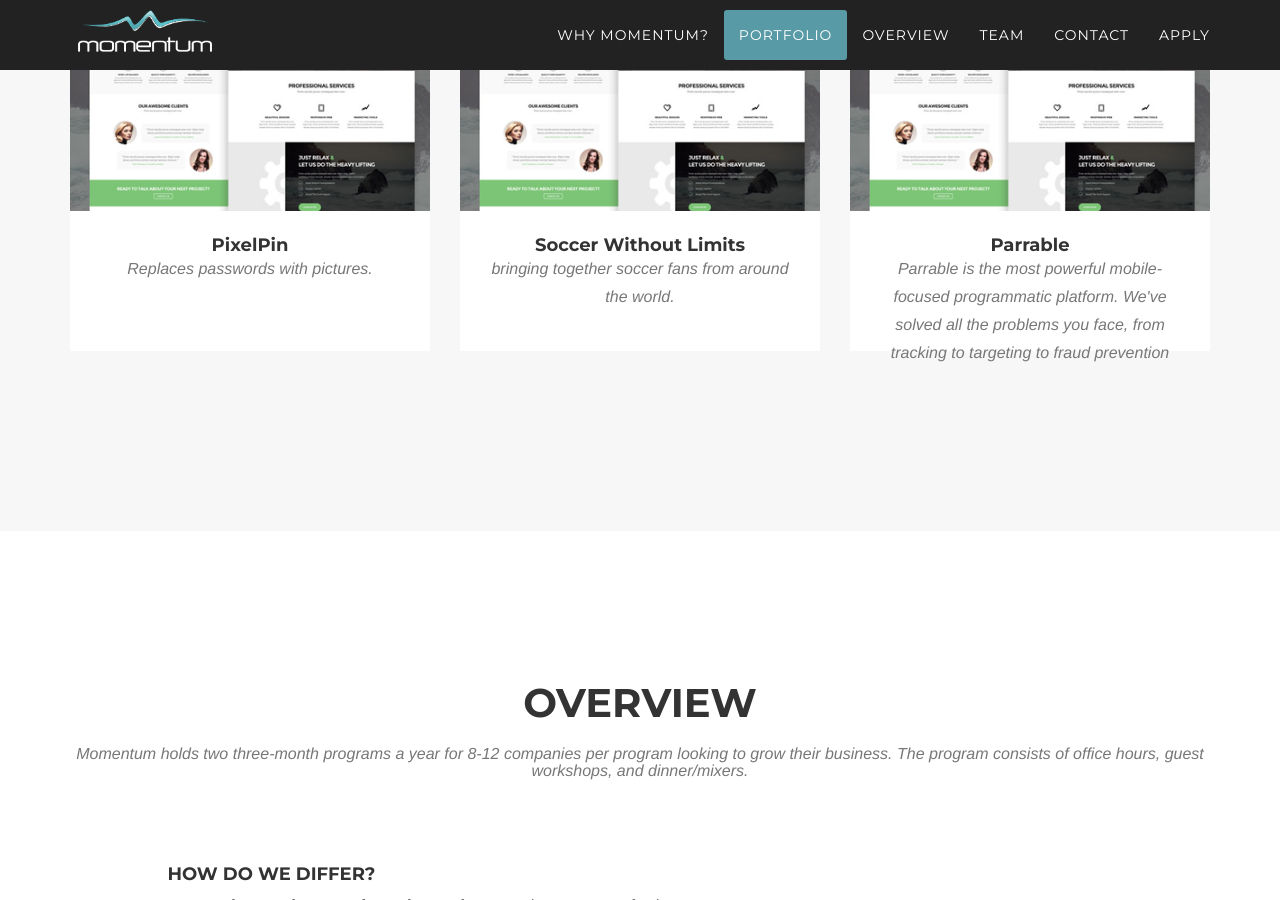
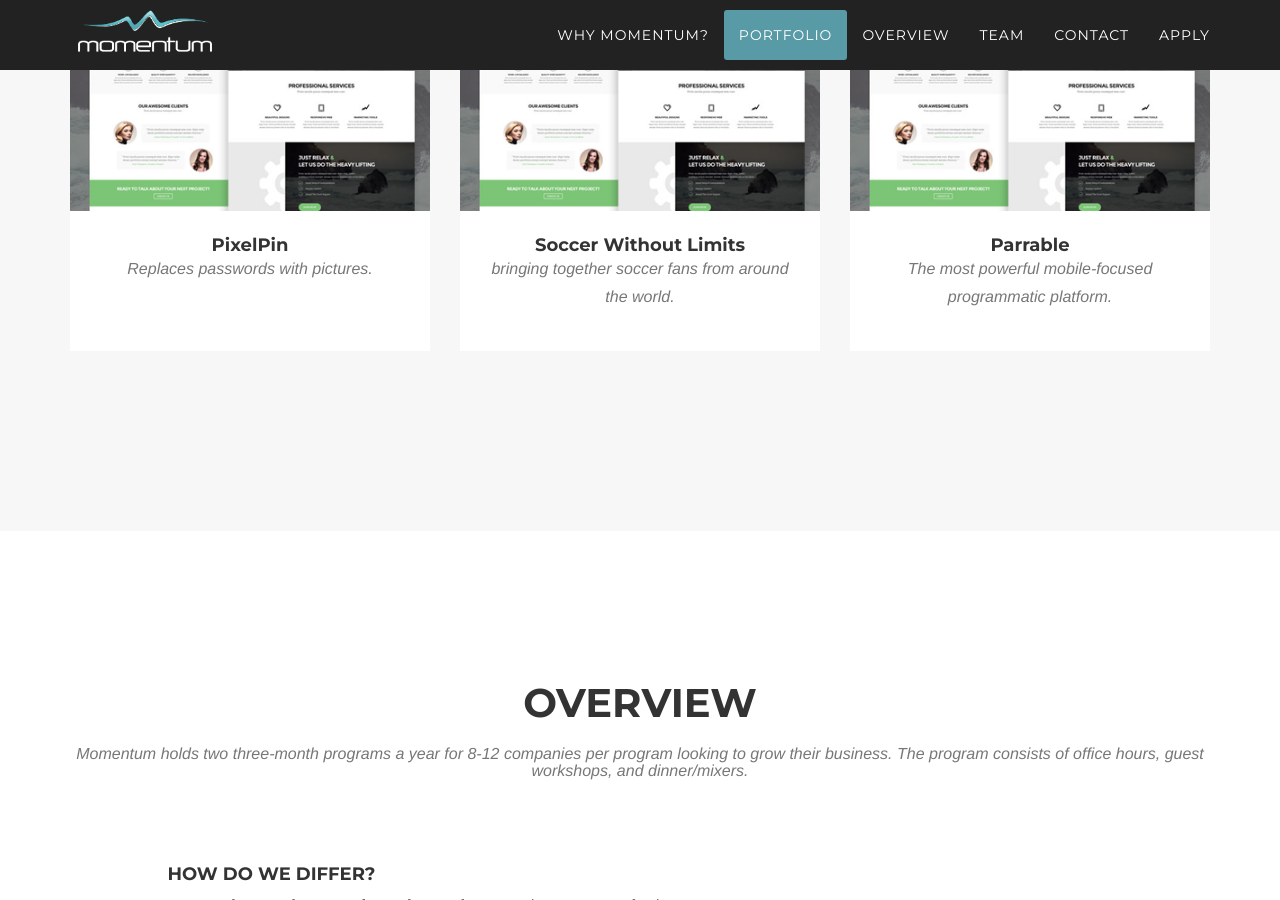
Before and after one commit to mobilemonday/momentum, a Jekyll site: the page built from index.html, in a window 1280 px wide and 900 px high, scrolled down 4127 px. Built offline with Jekyll 4.4.1, drawn with Linux system fonts in a browser that asks for light colours; nearby versions of some CDN libraries; some web fonts are replaced; Markdown is read by kramdown in place of the engine named in the settings.

Commit message:
Update index.html

```diff
--- a/index.html
+++ b/index.html
@@ -133,11 +133,11 @@
     id: "swol"
     tagline: "bringing together soccer fans from around the world."
     logo: ""
-    url: http://swol.co/
+    url: http://fury90.com/
   - company:
     name: "Parrable"
     id: "parrable"
-    tagline: "Parrable is the most powerful mobile-focused programmatic platform. We've solved all the problems you face, from tracking to targeting to fraud prevention"
+    tagline: "The most powerful mobile-focused programmatic platform."
     logo: ""
     url: https://www.parrable.com/
 applicants:
```
